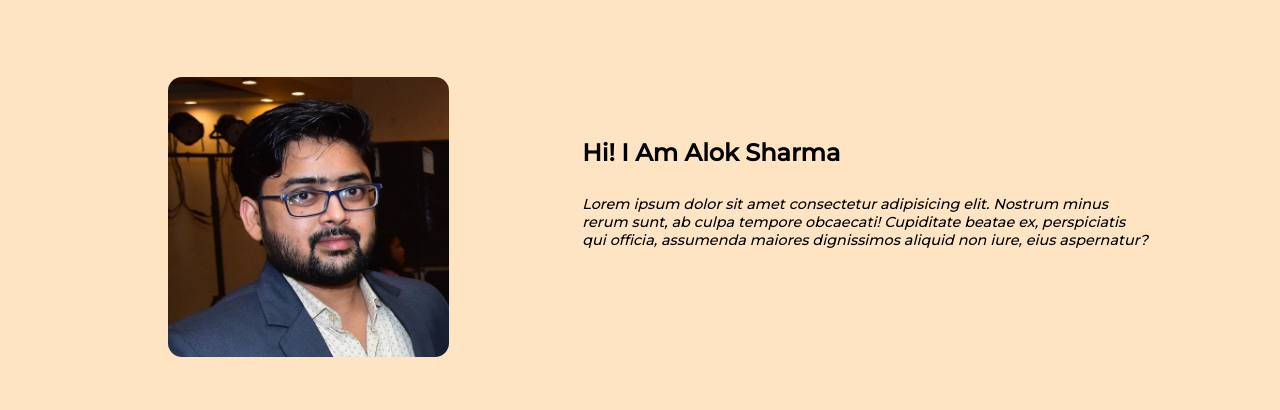
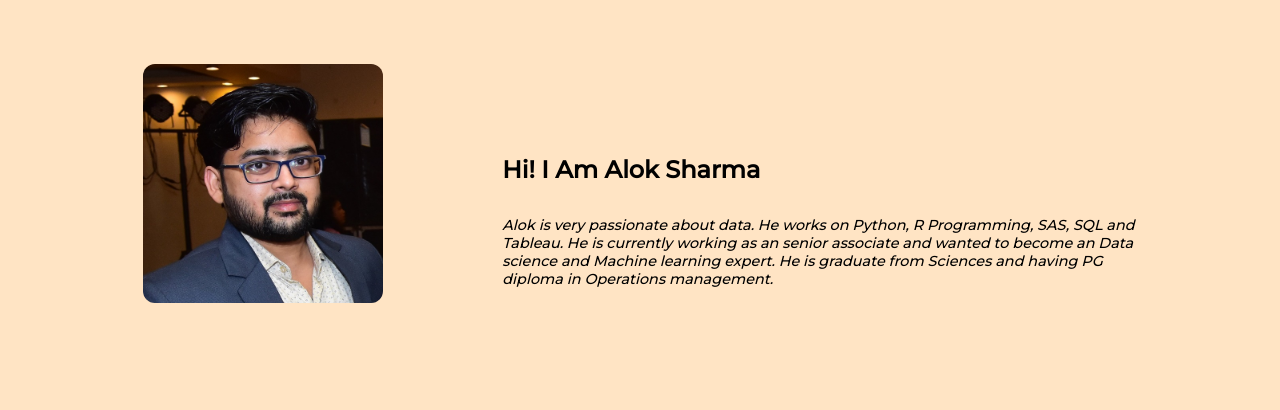
Before and after one commit to aloksharma29/aloksharma29.github.io, a plain HTML site: page index.html in a window 1280 px wide. Shown: the part 60-470 px from the top of the page. Drawn offline with Linux system fonts and the light colour scheme.

Commit message:
Update index.html

```diff
--- a/index.html
+++ b/index.html
@@ -27,9 +27,8 @@
         <div class="main_content">
             <div class="main_heading">
                 <h3>hi! i am alok sharma</h3>
-                <p>Lorem ipsum dolor sit amet consectetur adipisicing elit. Nostrum minus rerum sunt, ab culpa tempore
-                    obcaecati! Cupiditate beatae ex, perspiciatis qui officia, assumenda maiores dignissimos aliquid non
-                    iure, eius aspernatur?</p>
+                <p>Alok is very passionate about data. He works on Python, R Programming, SAS, SQL and Tableau. He is currently working as an senior associate and wanted to
+                    become an Data science and Machine learning expert. He is graduate from Sciences and having PG diploma in Operations management.</p>
             </div>
 
             <div class="main_nav">
```
